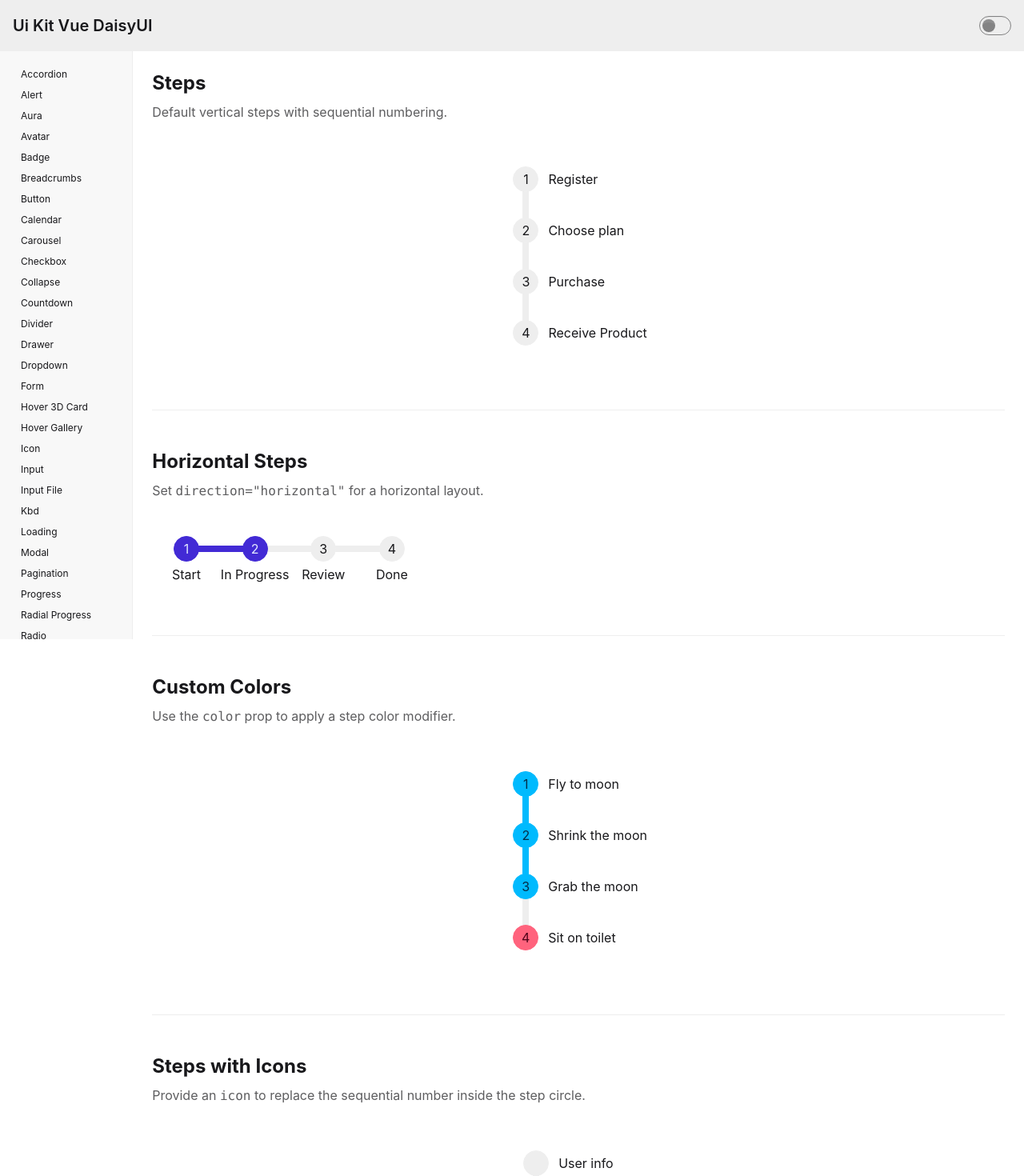
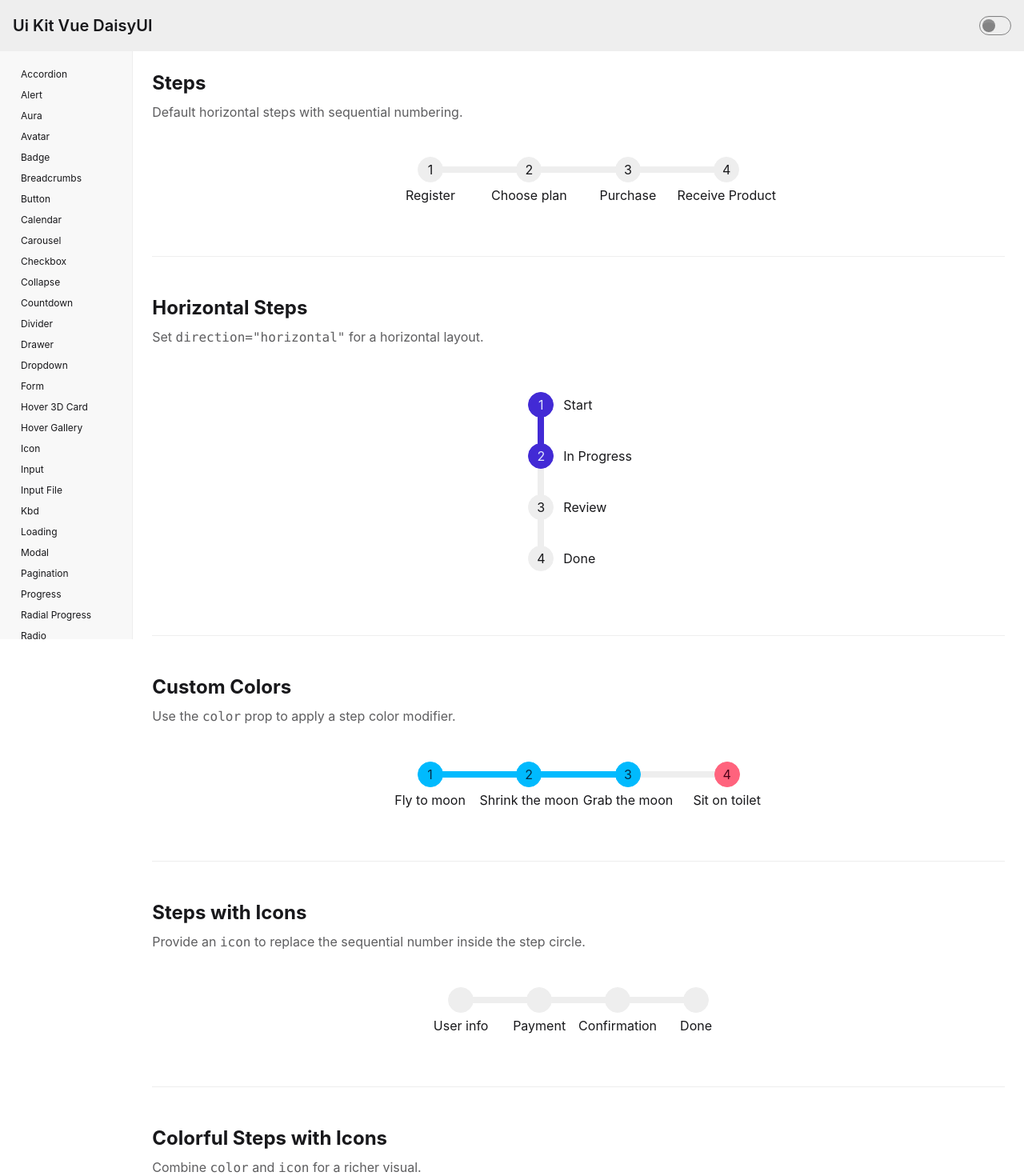
Before and after one commit to igidio/uikit-vue-daisyui, a Vue app: page /steps in a window 1280 px wide. Shown: the top 1470 px of the page at 80% size. Built offline with nearby package versions, Linux system fonts and the light colour scheme; what @iconify/tailwind4 would draw is missing.

Commit message:
refactor: update comments for clarity and consistency in drawer and steps components

```diff
--- a/src/features/drawer/components/FormButtonsContent.vue
+++ b/src/features/drawer/components/FormButtonsContent.vue
@@ -26,8 +26,7 @@ const buttons: DrawerFormButton[] = [
       <p class="text-sm text-base-content/70">
         The footer buttons are defined using the
         <code>buttons</code> input, which accepts an array with the same props as
-        <code>UiButton</code>
-        plus an optional</p>
+        <code>UiButton</code> plus an optional
         <code>action</code>
         opcional.
       </p>
--- a/src/features/drawer/page/DrawerPage.vue
+++ b/src/features/drawer/page/DrawerPage.vue
@@ -13,7 +13,6 @@ const drawer_service = useDrawer()
 
 <template>
   <section class="space-y-12">
-    <!-- Basic Drawer (start) -->
     <div>
       <h2 class="text-2xl font-bold mb-2">Basic Drawer</h2>
       <p class="text-base-content/70 mb-6">
@@ -31,7 +30,6 @@ const drawer_service = useDrawer()
 
     <hr class="border-base-300" />
 
-    <!-- Drawer desde la derecha (end) -->
     <div>
       <h2 class="text-2xl font-bold mb-2">Drawer from the right (end)</h2>
       <p class="text-base-content/70 mb-6">
@@ -48,7 +46,6 @@ const drawer_service = useDrawer()
 
     <hr class="border-base-300" />
 
-    <!-- DrawerForm with title -->
     <div>
       <h2 class="text-2xl font-bold mb-2">DrawerForm with title</h2>
       <p class="text-base-content/70 mb-6">
@@ -66,7 +63,6 @@ const drawer_service = useDrawer()
 
     <hr class="border-base-300" />
 
-    <!-- DrawerForm con botones -->
     <div>
       <h2 class="text-2xl font-bold mb-2">DrawerForm with buttons in footer</h2>
       <p class="text-base-content/70 mb-6">
@@ -84,7 +80,6 @@ const drawer_service = useDrawer()
 
     <hr class="border-base-300" />
 
-    <!-- DrawerForm with async action -->
     <div>
       <h2 class="text-2xl font-bold mb-2">DrawerForm with async action</h2>
       <p class="text-base-content/70 mb-6">
@@ -102,7 +97,6 @@ const drawer_service = useDrawer()
 
     <hr class="border-base-300" />
 
-    <!-- DrawerForm scrollable -->
     <div>
       <h2 class="text-2xl font-bold mb-2">Scrollable DrawerForm</h2>
       <p class="text-base-content/70 mb-6">
--- a/src/features/steps/page/StepsPage.vue
+++ b/src/features/steps/page/StepsPage.vue
@@ -40,12 +40,12 @@ const mixed_data: UiStepsItem[] = [
 
 <template>
   <section class="space-y-12">
-    <!-- Basic Steps (vertical by default) -->
+    <!-- Basic Steps (horizontal by default) -->
     <div>
       <h2 class="text-2xl font-bold mb-2">Steps</h2>
-      <p class="text-base-content/70 mb-6">Default vertical steps with sequential numbering.</p>
+      <p class="text-base-content/70 mb-6">Default horizontal steps with sequential numbering.</p>
       <div class="flex justify-center py-4">
-        <UiSteps :data="basic_data" direction="vertical" />
+        <UiSteps :data="basic_data" />
       </div>
     </div>
 
@@ -57,8 +57,8 @@ const mixed_data: UiStepsItem[] = [
       <p class="text-base-content/70 mb-6">
         Set <code>direction="horizontal"</code> for a horizontal layout.
       </p>
-      <div class="overflow-x-auto py-4">
-        <UiSteps :data="horizontal_data" direction="horizontal" />
+      <div class="flex justify-center py-4">
+        <UiSteps :data="horizontal_data" direction="vertical" />
       </div>
     </div>
 
@@ -71,7 +71,7 @@ const mixed_data: UiStepsItem[] = [
         Use the <code>color</code> prop to apply a step color modifier.
       </p>
       <div class="flex justify-center py-4">
-        <UiSteps :data="colorful_data" direction="vertical" />
+        <UiSteps :data="colorful_data" />
       </div>
     </div>
 
@@ -84,7 +84,7 @@ const mixed_data: UiStepsItem[] = [
         Provide an <code>icon</code> to replace the sequential number inside the step circle.
       </p>
       <div class="flex justify-center py-4">
-        <UiSteps :data="icon_data" direction="vertical" />
+        <UiSteps :data="icon_data" />
       </div>
     </div>
 
```
